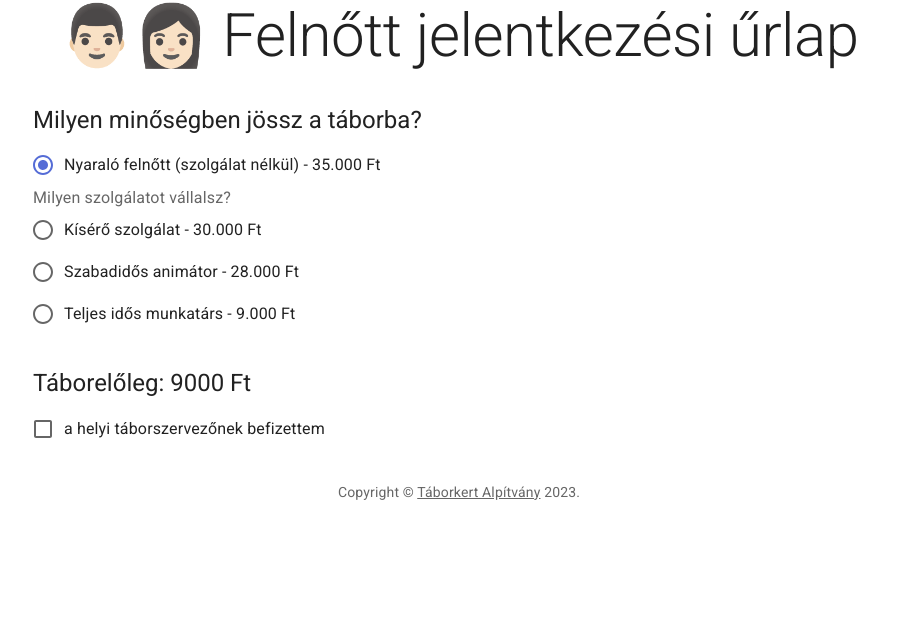
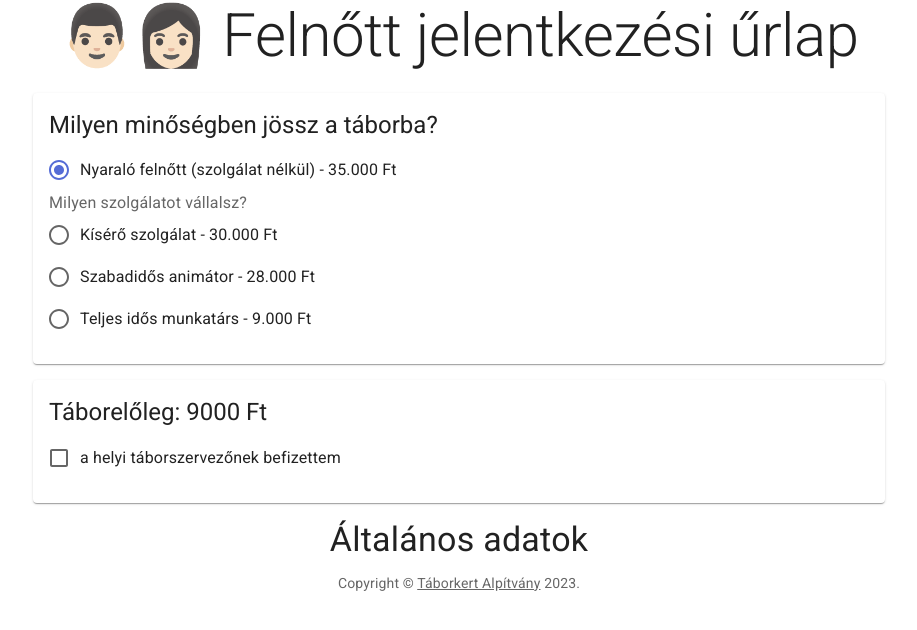
Before and after one commit to Taborkert/vite-ts-react-frontend, a React (Vite) app: page / in a window 1280 px wide. Shown: the top 630 px of the page, without its empty margins (181-1098 px from the left). Built offline with nearby package versions, Linux system fonts and the light colour scheme.

Commit message:
Creating BaseField + Box->Card

```diff
--- a/package.json
+++ b/package.json
@@ -4,7 +4,7 @@
   "version": "1.0.0",
   "type": "module",
   "scripts": {
-    "dev": "vite",
+    "dev": "vite --host",
     "build": "tsc && vite build",
     "preview": "vite preview"
   },
--- /dev/null
+++ b/src/atomic-fields/BaseField.tsx
@@ -0,0 +1,22 @@
+import React from "react";
+import Typography from "@mui/material/Typography";
+import Card from '@mui/material/Card';
+import CardContent from '@mui/material/CardContent';
+
+interface BaseFieldType {
+  children: React.ReactElement;
+  title: string;
+}
+
+export default function BaseField({ children, title }: BaseFieldType) {
+  return (
+    <Card sx={{ my: 2 }}>
+      <CardContent>
+        <Typography variant="h5" component="h2" gutterBottom>
+          {title}
+        </Typography>
+        {children}
+      </CardContent>
+    </Card>
+  );
+}
--- /dev/null
+++ b/src/atomic-fields/RadioGroup.tsx
@@ -0,0 +1,45 @@
+import BaseField from "./BaseField";
+import Radio from "@mui/material/Radio";
+import { default as RadioGroupMui } from "@mui/material/RadioGroup";
+import FormControlLabel from "@mui/material/FormControlLabel";
+import FormControl from "@mui/material/FormControl";
+import FormLabel from "@mui/material/FormLabel";
+
+interface RadioGroupType {
+  title: string;
+  value: string;
+  onChange: any;
+  // If no value is provided, it will become a label
+  radios: { value?: string; label: string }[];
+}
+
+export default function RadioGroup({
+  title,
+  value,
+  onChange,
+  radios,
+}: RadioGroupType) {
+  return (
+    <BaseField title={title}>
+      <FormControl>
+        <RadioGroupMui
+          name="controlled-radio-buttons-group"
+          value={value}
+          onChange={onChange}
+        >
+          {radios.map(({ value: subValue, label }) =>
+            subValue == null ? (
+              <FormLabel>{label}</FormLabel>
+            ) : (
+              <FormControlLabel
+                value={subValue}
+                control={<Radio />}
+                label={label}
+              />
+            )
+          )}
+        </RadioGroupMui>
+      </FormControl>
+    </BaseField>
+  );
+}
--- a/src/form-fields/AdvanceFee.tsx
+++ b/src/form-fields/AdvanceFee.tsx
@@ -1,10 +1,10 @@
-import React from "react";
 import Typography from "@mui/material/Typography";
 import Box from "@mui/material/Box";
 import Checkbox from "@mui/material/Checkbox";
 import FormControlLabel from "@mui/material/FormControlLabel";
+import BaseField from "../atomic-fields/BaseField";
 
-function AdvanceFee({
+export default function AdvanceFee({
   checked,
   onChange,
 }: {
@@ -12,16 +12,11 @@ function AdvanceFee({
   onChange: any;
 }) {
   return (
-    <Box sx={{ my: 4 }}>
-      <Typography variant="h5" component="h2" gutterBottom>
-        Táborelőleg: 9000 Ft
-      </Typography>
+    <BaseField title="Táborelőleg: 9000 Ft">
       <FormControlLabel
         control={<Checkbox checked={checked} onChange={onChange} />}
         label="a helyi táborszervezőnek befizettem"
       />
-    </Box>
+    </BaseField>
   );
 }
-
-export default AdvanceFee;
--- a/src/form-fields/MainServiceField.tsx
+++ b/src/form-fields/MainServiceField.tsx
@@ -1,11 +1,4 @@
-import React from "react";
-import Typography from "@mui/material/Typography";
-import Box from "@mui/material/Box";
-import Radio from "@mui/material/Radio";
-import RadioGroup from "@mui/material/RadioGroup";
-import FormControlLabel from "@mui/material/FormControlLabel";
-import FormControl from "@mui/material/FormControl";
-import FormLabel from "@mui/material/FormLabel";
+import RadioGroup from "../atomic-fields/RadioGroup";
 
 export type MainServiceFieldValue =
   | "no-service"
@@ -13,7 +6,18 @@ export type MainServiceFieldValue =
   | "animator"
   | "full";
 
-function MainServiceField({
+const radios = [
+  {
+    value: "no-service",
+    label: "Nyaraló felnőtt (szolgálat nélkül) - 35.000 Ft",
+  },
+  { label: "Milyen szolgálatot vállalsz?" },
+  { value: "attendant", label: "Kísérő szolgálat - 30.000 Ft" },
+  { value: "animator", label: "Szabadidős animátor - 28.000 Ft" },
+  { value: "full", label: "Teljes idős munkatárs - 9.000 Ft" },
+];
+
+export default function MainServiceField({
   value,
   onChange,
 }: {
@@ -21,42 +25,11 @@ function MainServiceField({
   onChange: any;
 }) {
   return (
-    <Box sx={{ my: 4 }}>
-      <Typography variant="h5" component="h2" gutterBottom>
-        Milyen minőségben jössz a táborba?
-      </Typography>
-      <FormControl>
-        <RadioGroup
-          aria-labelledby="main-service"
-          name="controlled-radio-buttons-group"
-          value={value}
-          onChange={onChange}
-        >
-          <FormControlLabel
-            value="no-service"
-            control={<Radio />}
-            label="Nyaraló felnőtt (szolgálat nélkül) - 35.000 Ft"
-          />
-          <FormLabel id="main-service">Milyen szolgálatot vállalsz?</FormLabel>
-          <FormControlLabel
-            value="attendant"
-            control={<Radio />}
-            label="Kísérő szolgálat - 30.000 Ft"
-          />
-          <FormControlLabel
-            value="animator"
-            control={<Radio />}
-            label="Szabadidős animátor - 28.000 Ft"
-          />
-          <FormControlLabel
-            value="full"
-            control={<Radio />}
-            label="Teljes idős munkatárs - 9.000 Ft"
-          />
-        </RadioGroup>
-      </FormControl>
-    </Box>
+    <RadioGroup
+      title="Milyen minőségben jössz a táborba?"
+      value={value}
+      onChange={onChange}
+      radios={radios}
+    />
   );
 }
-
-export default MainServiceField;
--- a/src/pages/AdultRegistration.tsx
+++ b/src/pages/AdultRegistration.tsx
@@ -20,11 +20,16 @@ const reducer = (state: AdultReg, { field, value }: Action) => ({
   [field]: value,
 });
 
-function AdultRegistration() {
-  const [form, dispatchForm] = React.useReducer(reducer, {
-    mainService: "no-service",
-    advanceFee: false,
-  });
+const defaultValues = {
+  mainService: "no-service",
+  advanceFee: false,
+};
+
+export default function AdultRegistration() {
+  const [form, dispatchForm] = React.useReducer(
+    reducer,
+    defaultValues as AdultReg
+  );
 
   const handleMainServiceChange = (
     event: React.ChangeEvent<HTMLInputElement>
@@ -54,8 +59,9 @@ function AdultRegistration() {
         onChange={handleMainServiceChange}
       />
       <AdvanceFee checked={form.advanceFee} onChange={handleAdvanceFeeChange} />
+      <Typography variant="h4" component="h2" gutterBottom align="center">
+        Általános adatok
+      </Typography>
     </>
   );
 }
-
-export default AdultRegistration;
```
Also changed, not shown: 1 other file (tests, documents, lock files or other folders).
